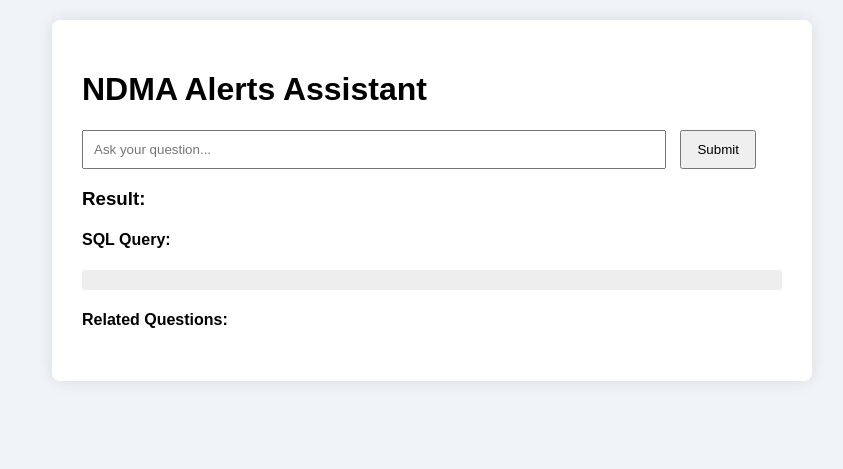
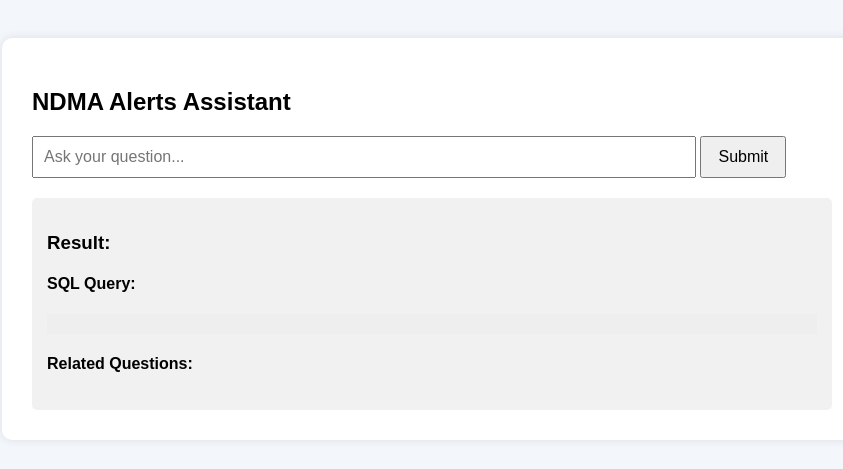
Before and after one commit to PRgb2022/ndma_prompt_app, a Flask app: page / in a window 1280 px wide. Shown: the top 469 px of the page, without its empty margins (208-1051 px from the left). Run offline with Flask 3, Linux system fonts and the light colour scheme.

Commit message:
Update index.html

```diff
--- a/templates/index.html
+++ b/templates/index.html
@@ -1,23 +1,58 @@
 <!DOCTYPE html>
-<html>
+<html lang="en">
 <head>
-  <title>NDMA Prompt Query Assistant</title>
-  <link rel="stylesheet" href="/static/style.css">
+  <meta charset="UTF-8" />
+  <title>NDMA Alerts Assistant</title>
+  <style>
+    body {
+      font-family: Arial;
+      background: #f3f6fa;
+      padding: 30px;
+    }
+    .container {
+      max-width: 800px;
+      margin: auto;
+      background: white;
+      padding: 30px;
+      border-radius: 10px;
+      box-shadow: 0 0 10px rgba(0,0,0,0.1);
+    }
+    input[type=text] {
+      width: 80%;
+      padding: 10px;
+      font-size: 16px;
+    }
+    button {
+      padding: 10px 16px;
+      font-size: 16px;
+      cursor: pointer;
+    }
+    .result-box {
+      margin-top: 20px;
+      background: #f1f1f1;
+      padding: 15px;
+      border-radius: 5px;
+    }
+    .sql-box {
+      font-family: monospace;
+      background: #eee;
+      padding: 10px;
+      margin-top: 10px;
+    }
+  </style>
 </head>
 <body>
   <div class="container">
-    <h1>NDMA Alerts Assistant</h1>
-    <form id="promptForm">
-      <input type="text" id="prompt" name="prompt" placeholder="Ask your question..." required>
-      <button type="submit">Submit</button>
-    </form>
+    <h2>NDMA Alerts Assistant</h2>
+    <input type="text" id="prompt" placeholder="Ask your question..." />
+    <button onclick="sendPrompt()">Submit</button>
 
-    <div id="resultArea">
+    <div class="result-box">
       <h3>Result:</h3>
       <div id="resultText"></div>
 
       <h4>SQL Query:</h4>
-      <pre id="sqlQuery"></pre>
+      <div class="sql-box" id="sqlQuery"></div>
 
       <h4>Related Questions:</h4>
       <ul id="suggestionsList"></ul>
@@ -25,36 +60,26 @@
   </div>
 
   <script>
-    const form = document.getElementById('promptForm');
-    const resultText = document.getElementById('resultText');
-    const sqlQuery = document.getElementById('sqlQuery');
-    const suggestionsList = document.getElementById('suggestionsList');
+    async function sendPrompt() {
+      const prompt = document.getElementById('prompt').value;
+      const res = await fetch('/ask', {
+        method: 'POST',
+        headers: {'Content-Type': 'application/json'},
+        body: JSON.stringify({prompt})
+      });
+      const data = await res.json();
+      document.getElementById('resultText').innerText = data.result;
+      document.getElementById('sqlQuery').innerText = data.sql;
 
-    form.onsubmit = async (e) => {
-      e.preventDefault();
-      const prompt = document.getElementById('prompt').value;
-
-      const response = await fetch('/ask', {
-        method: 'POST',
-        headers: { 'Content-Type': 'application/json' },
-        body: JSON.stringify({ prompt })
+      const suggestions = data.suggestions || [];
+      const list = document.getElementById('suggestionsList');
+      list.innerHTML = '';
+      suggestions.forEach(s => {
+        const li = document.createElement('li');
+        li.innerText = s;
+        list.appendChild(li);
       });
-
-      const data = await response.json();
-      resultText.textContent = data.result;
-      sqlQuery.textContent = data.sql;
-
-      suggestionsList.innerHTML = '';
-      data.suggestions.forEach(s => {
-        const li = document.createElement('li');
-        li.textContent = s;
-        li.onclick = () => {
-          document.getElementById('prompt').value = s;
-          form.dispatchEvent(new Event('submit'));
-        };
-        suggestionsList.appendChild(li);
-      });
-    };
+    }
   </script>
 </body>
 </html>
```
